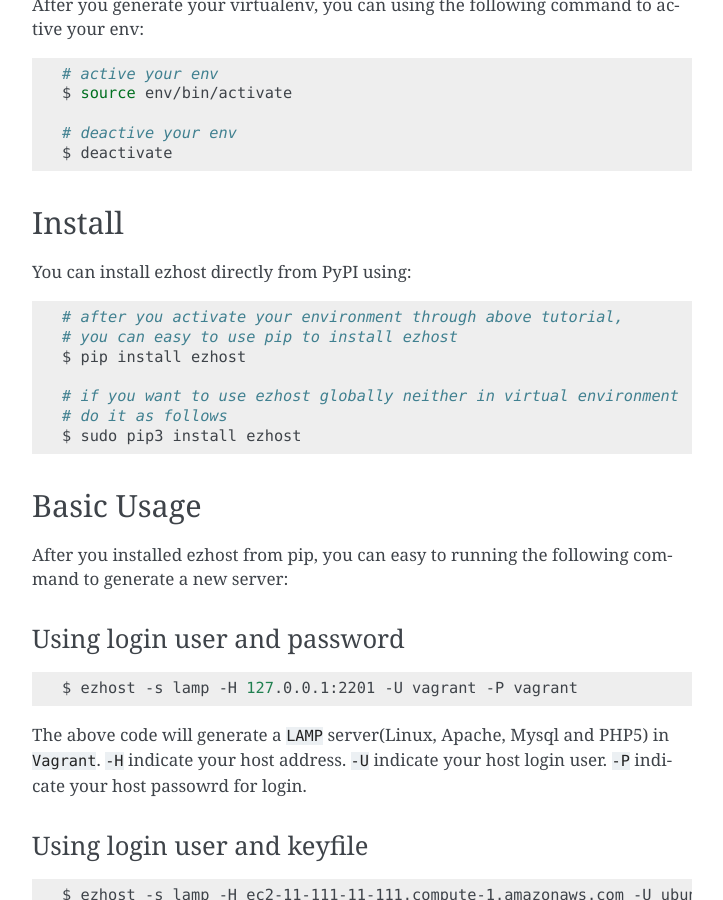
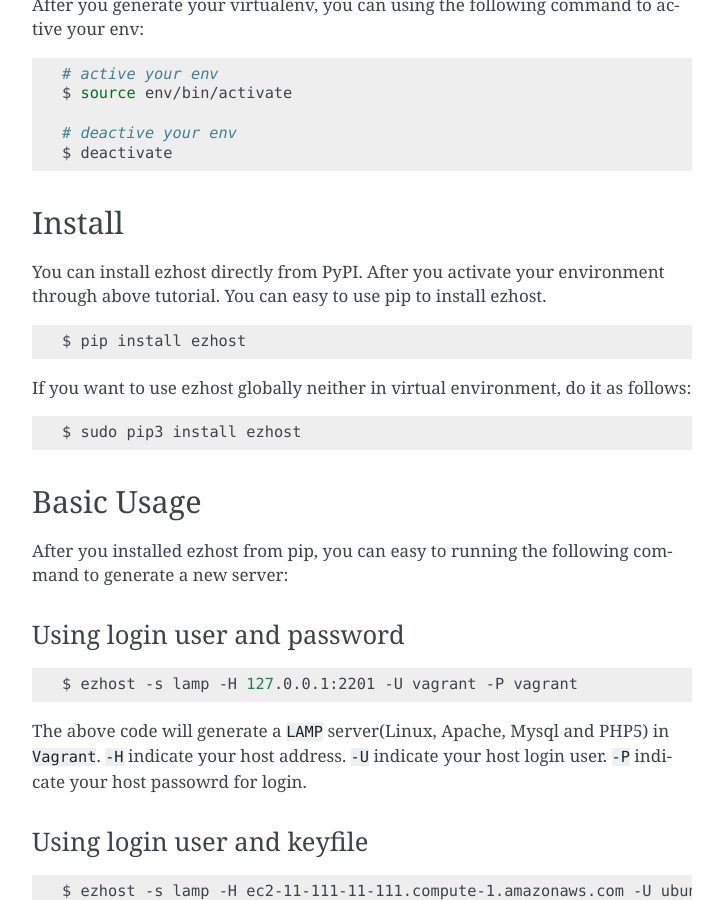
Before and after one commit to zhexiao/ezhost, a Sphinx documentation site: the page built from docs/getting_started.rst, in a window 1280 px wide and 900 px high, scrolled down 745 px. Shown: the whole window, without its empty margins (388-1111 px from the left). Built offline with Sphinx 7.4.7, drawn with Linux system fonts in a browser that asks for light colours; pages that are not in the unit, such as notebooks, are missing from menus.

Commit message:
Update getting_started.rst

```diff
--- a/docs/getting_started.rst
+++ b/docs/getting_started.rst
@@ -49,16 +49,17 @@
 Install
 ---------------
 
-You can install ezhost directly from PyPI using:
+You can install ezhost directly from PyPI. After you activate your environment through above tutorial. You can easy to use pip to install ezhost.
 
 .. code-block:: bash
 
-   # after you activate your environment through above tutorial,
-   # you can easy to use pip to install ezhost
    $ pip install ezhost
 
-   # if you want to use ezhost globally neither in virtual environment
-   # do it as follows
+
+If you want to use ezhost globally neither in virtual environment, do it as follows:
+
+.. code-block:: bash
+
    $ sudo pip3 install ezhost
 
 
```
